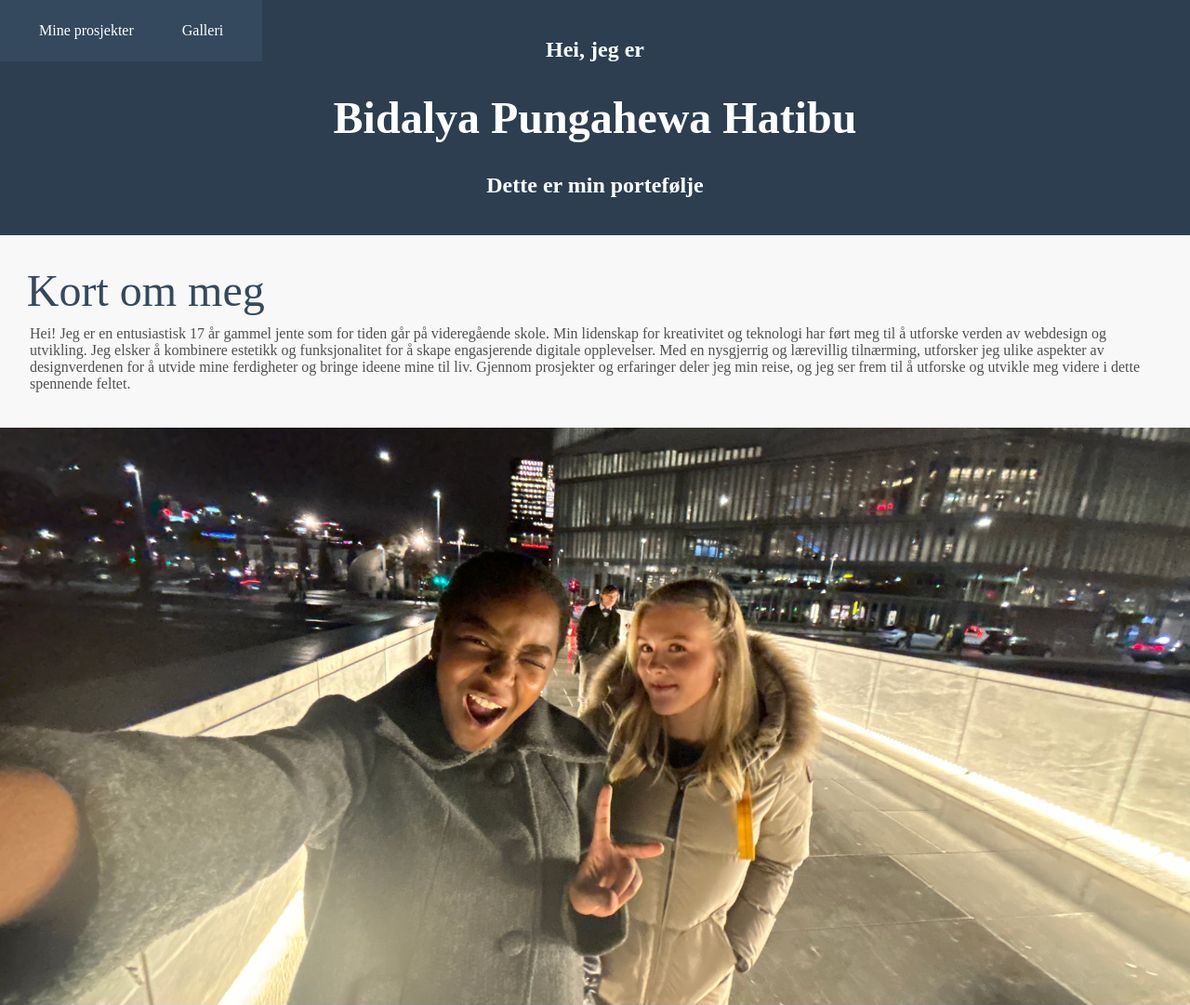
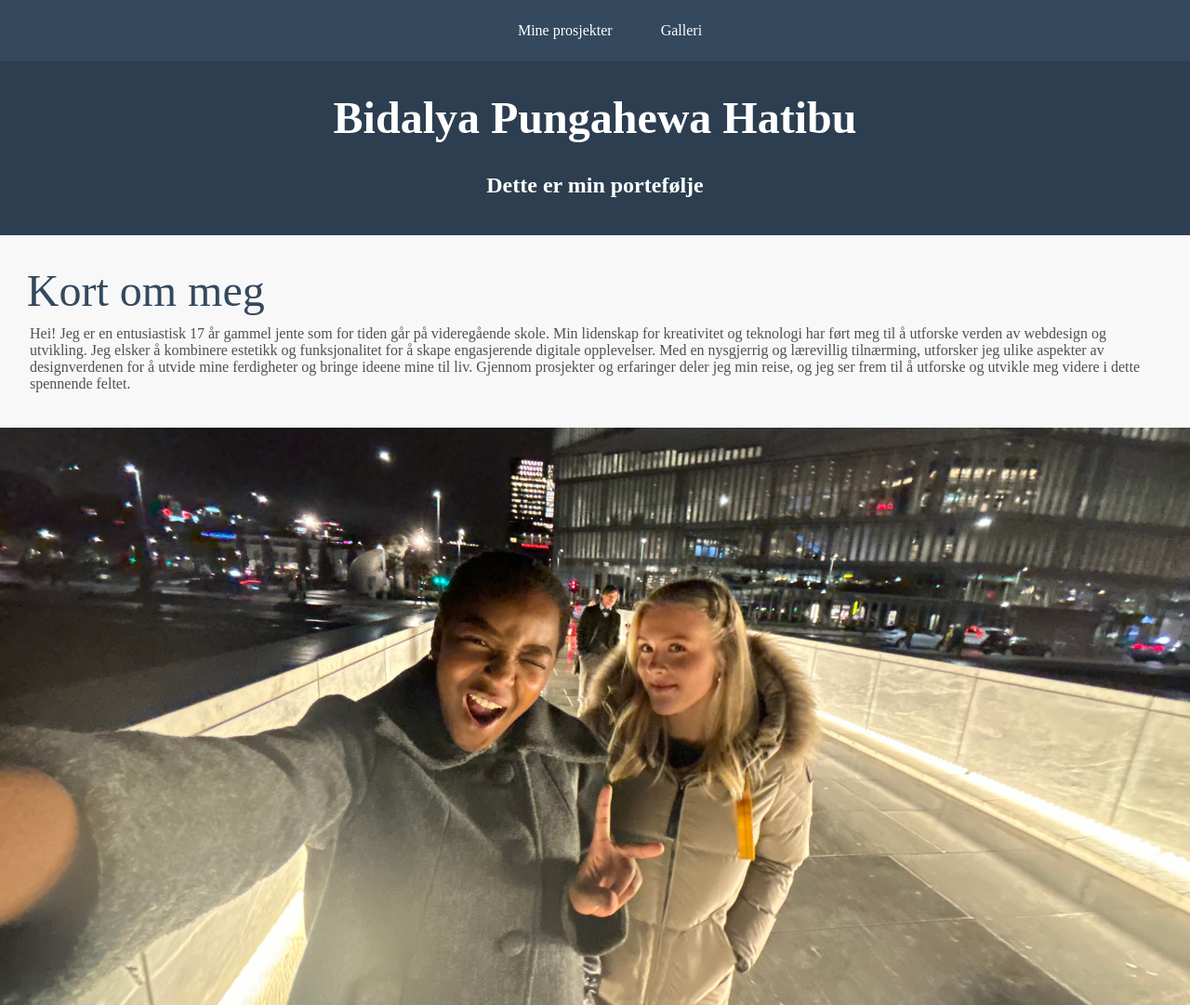
Before and after one commit to bidalyah/bidalyah.github.io, a plain HTML site: page Hovedside/index.html in a window 1280 px wide. Shown: the top 1081 px of the page at 93% size. Drawn offline with Linux system fonts and the light colour scheme.

Commit message:
Update port.css

```diff
--- a/Hovedside/port.css
+++ b/Hovedside/port.css
@@ -26,7 +26,9 @@ header h1{
 nav{
     display: flex;
     position: fixed;
-    top:0;
+    top: 0;
+    width: 100%;
+    z-index: 1000;
     justify-content: center;
     background-color: #34495E;
     padding: 1em;
```
